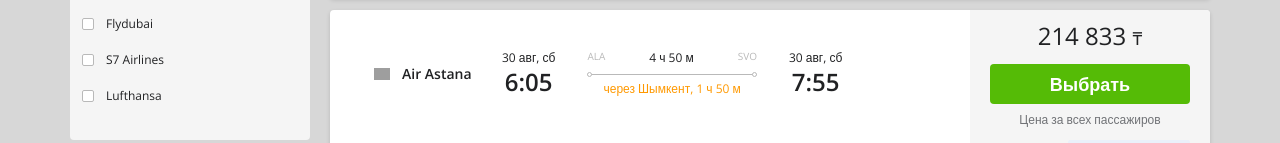
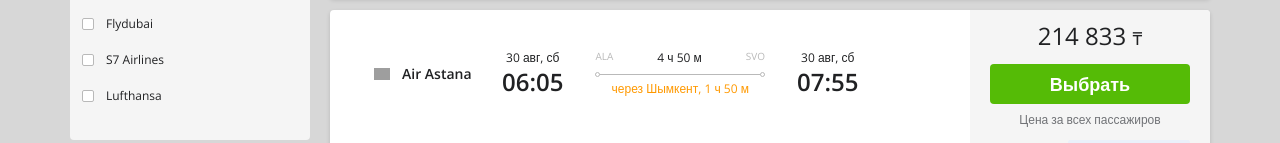
Before and after one commit to alen-ich/aviata-task, a Vue app: page / in a window 1280 px wide. Shown: the part 398-541 px from the top of the page. Built offline with nearby package versions, Linux system fonts and the light colour scheme; grey boxes are pictures that could not be loaded.

Commit message:
feat: add zero if time not 12+

```diff
--- a/src/components/TicketDate.vue
+++ b/src/components/TicketDate.vue
@@ -6,8 +6,12 @@ const props = defineProps<{ date: any, dateDiff?: number }>()
 onMounted(() => {
     const dateValue = new Date(props.date)
     dateData.value = dateValue.getDate() + " " + monthNames[dateValue.getMonth()] + ", " + dayNames[dateValue.getDay()]
-    timeData.value = props.date.split(" ")[1]
+    timeData.value = adjustTime()
 })
+
+const adjustTime = () => {
+    return props.date.split(" ")[1].length === 4 ? ("0" + props.date.split(" ")[1]) : props.date.split(" ")[1]
+}
 
 const dateData = ref()
 const timeData = ref()
```
